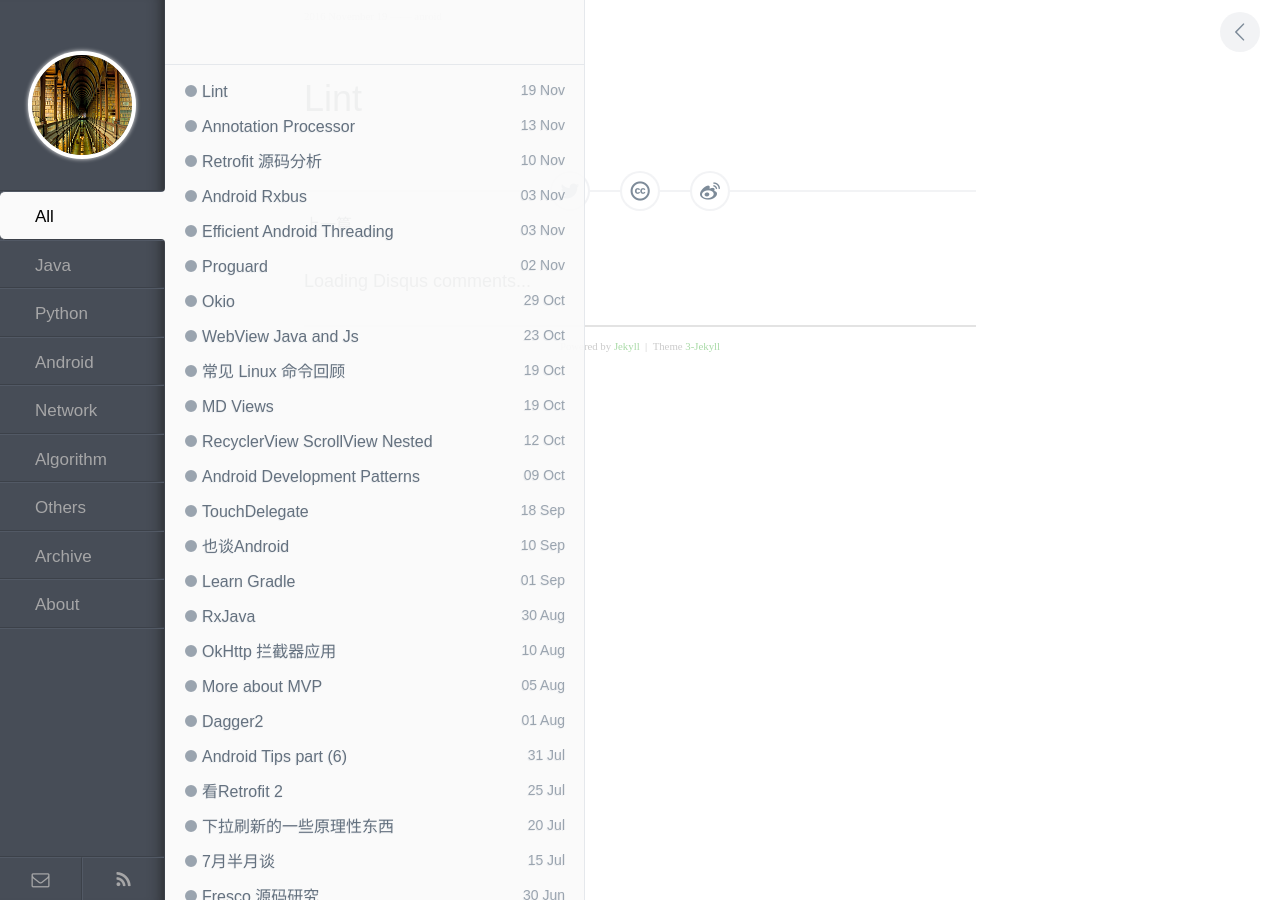
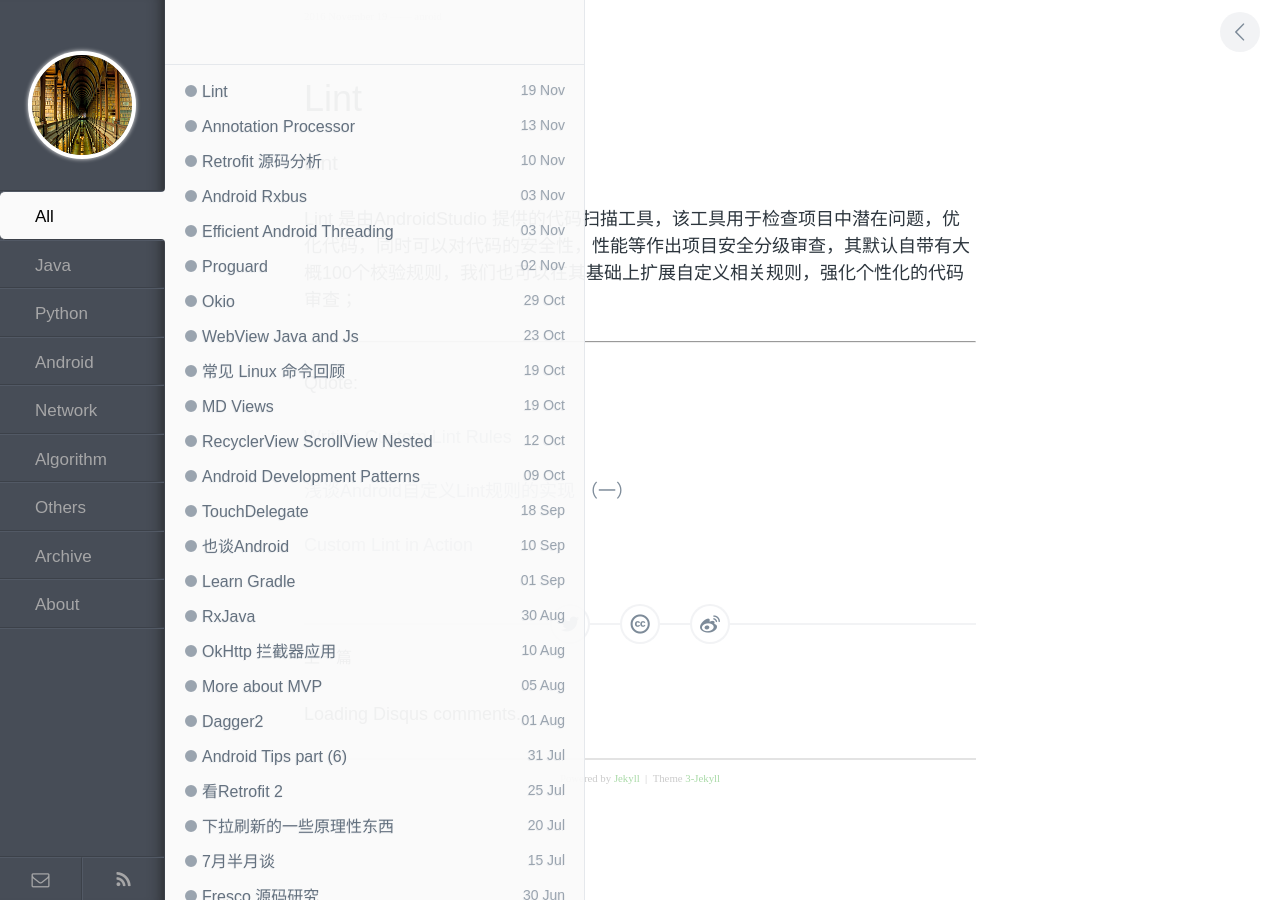
Before and after one commit to enlipan/enlipan.github.io, a Jekyll site: the page built from _posts/2016-11-19-android-lint.md, in a window 1280 px wide. Built offline with Jekyll 4.4.1, drawn with Linux system fonts in a browser that asks for light colours; nearby versions of some CDN libraries; comment, search, counter and statistics services are not loaded.

Commit message:
modify pages lint

```diff
--- a/_posts/2016-11-19-android-lint.md
+++ b/_posts/2016-11-19-android-lint.md
@@ -4,3 +4,37 @@ title:  Lint
 category: android
 keywords: [anroid]
 ---
+
+### Lint
+
+  Lint 是由AndroidStudio 提供的代码扫描工具，该工具用于检查项目中潜在问题，优化代码，同时可以对代码的安全性，性能等作出项目安全分级审查，其默认自带有大概100个校验规则，我们也可以在其基础上扩展自定义相关规则，强化个性化的代码审查；
+
+
+
+
+
+
+
+
+
+
+
+
+
+
+
+
+
+
+
+---
+
+Quote:
+
+
+
+[Writing Custom Lint Rules](http://tools.android.com/tips/lint-custom-rules)
+
+[浅谈Android自定义Lint规则的实现 （一）](http://www.carrotsight.com/2016/01/29/%E6%B5%85%E8%B0%88Android%E8%87%AA%E5%AE%9A%E4%B9%89Lint%E8%A7%84%E5%88%99%E7%9A%84%E5%AE%9E%E7%8E%B0%20%EF%BC%88%E4%B8%80%EF%BC%89.html)
+
+[Custom Lint in Action](https://hujiaweibujidao.github.io/blog/2016/11/14/custom-lint-in-action/)
```
